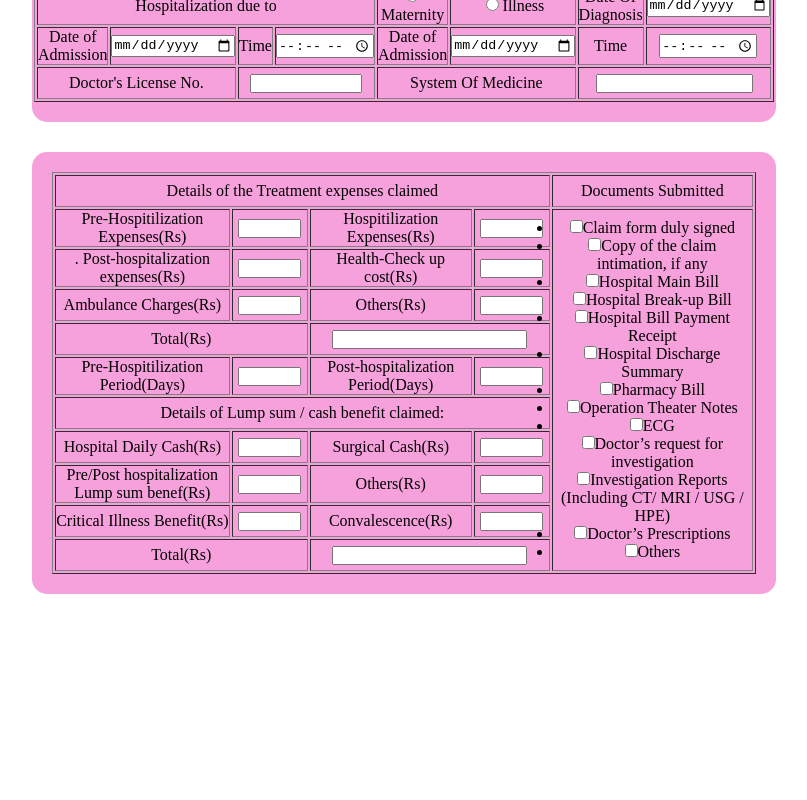
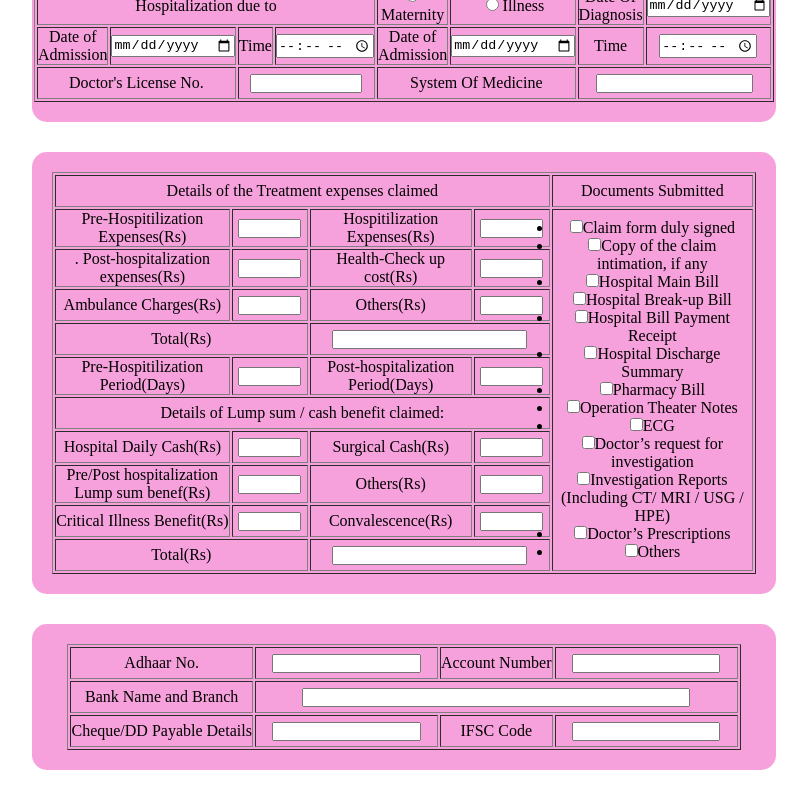
Before and after one commit to AmanPrajapati7015/jeevika, a React (Vite) app in the folder reactjs/: page / in a window 1280 px wide. Shown: the part 1433-2233 px from the top of the page, without its empty margins (236-1043 px from the left). Before the commit the page ends 2057 px from the top, so only its background shows below. Built offline with nearby package versions, Linux system fonts and the light colour scheme.

Commit message:
adding section G

```diff
--- a/reactjs/src/App.jsx
+++ b/reactjs/src/App.jsx
@@ -4,6 +4,7 @@ import SectionB from "./form-elements/SectionB"
 import SectionC from "./form-elements/SectionC";
 import SectionD from "./form-elements/SectionD";
 import SectionE from "./form-elements/SectionE";
+import SectionG from "./form-elements/SectionG";
 // import SectionC from "./form-elements/SectionD";
 
 export default function App(){
@@ -14,7 +15,8 @@ export default function App(){
       <SectionB/>
     <SectionC />
     <SectionD />
-    <SectionE />
+      <SectionE />
+      <SectionG />
     </>
   )
 }
--- a/reactjs/src/form-elements/SectionG.jsx
+++ b/reactjs/src/form-elements/SectionG.jsx
@@ -0,0 +1,24 @@
+export default function SectionG() {
+    return (
+        <form>
+            <table border={1}>
+                <tr>
+                    <td><label htmlFor="Adhaar-no">Adhaar No.</label></td>
+                    <td><input type="text" id="Adhaar-no" name="Adhaar-no" /></td>
+                    <td><label htmlFor="Account-Number">Account Number</label></td>
+                    <td><input type="text" id="Account-Number" name="Account-Number"/></td>
+                </tr>
+                <tr>
+                    <td><label htmlFor="Bank-name-branch">Bank Name and Branch</label></td>
+                    <td colSpan={3}><input type="text" id="Bank-name-branch" name="Bank-name-branch"/></td>
+                </tr>
+                <tr>
+                    <td><label htmlFor="cheque-dd">Cheque/DD Payable Details</label></td>
+                    <td><input type="text" id="cheque-dd" name="cheque-dd" /></td>
+                    <td><label htmlFor="ifsc">IFSC Code</label></td>
+                    <td><input type="text" id="ifsc" name="ifsc"/></td>
+                </tr>
+            </table>
+        </form>
+    )
+}
```
